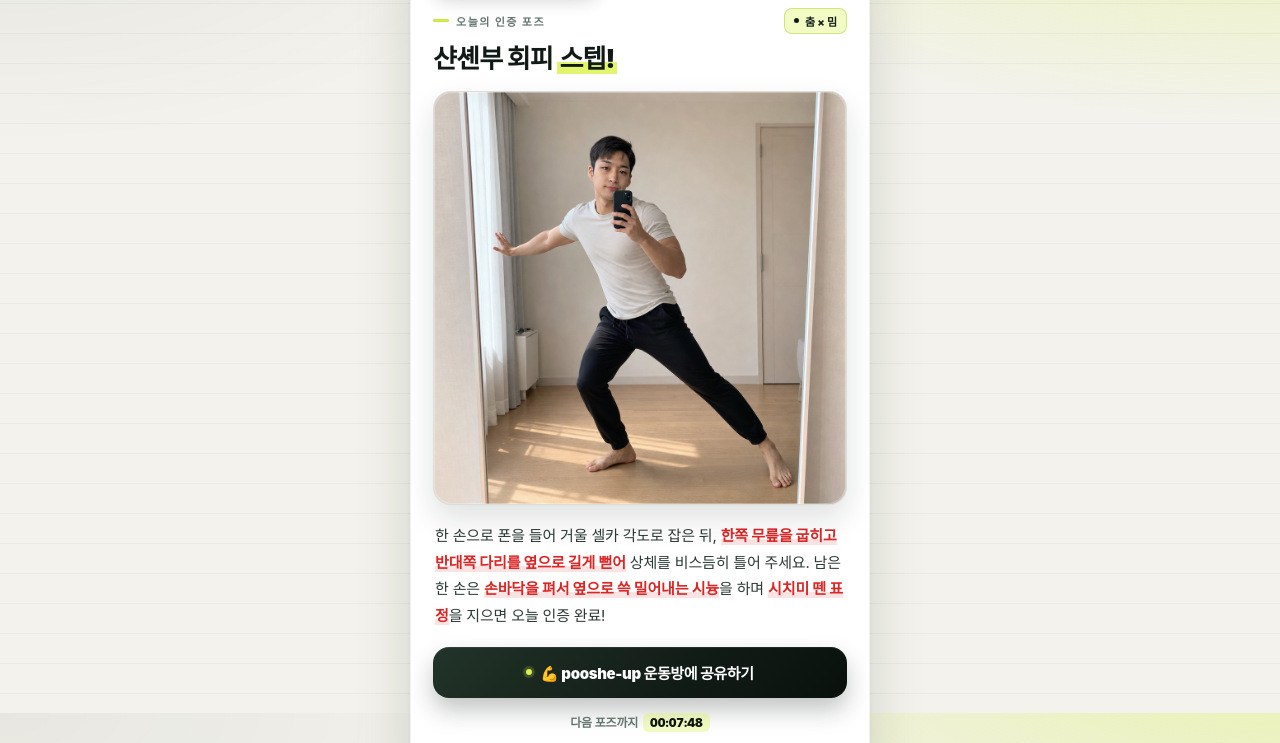
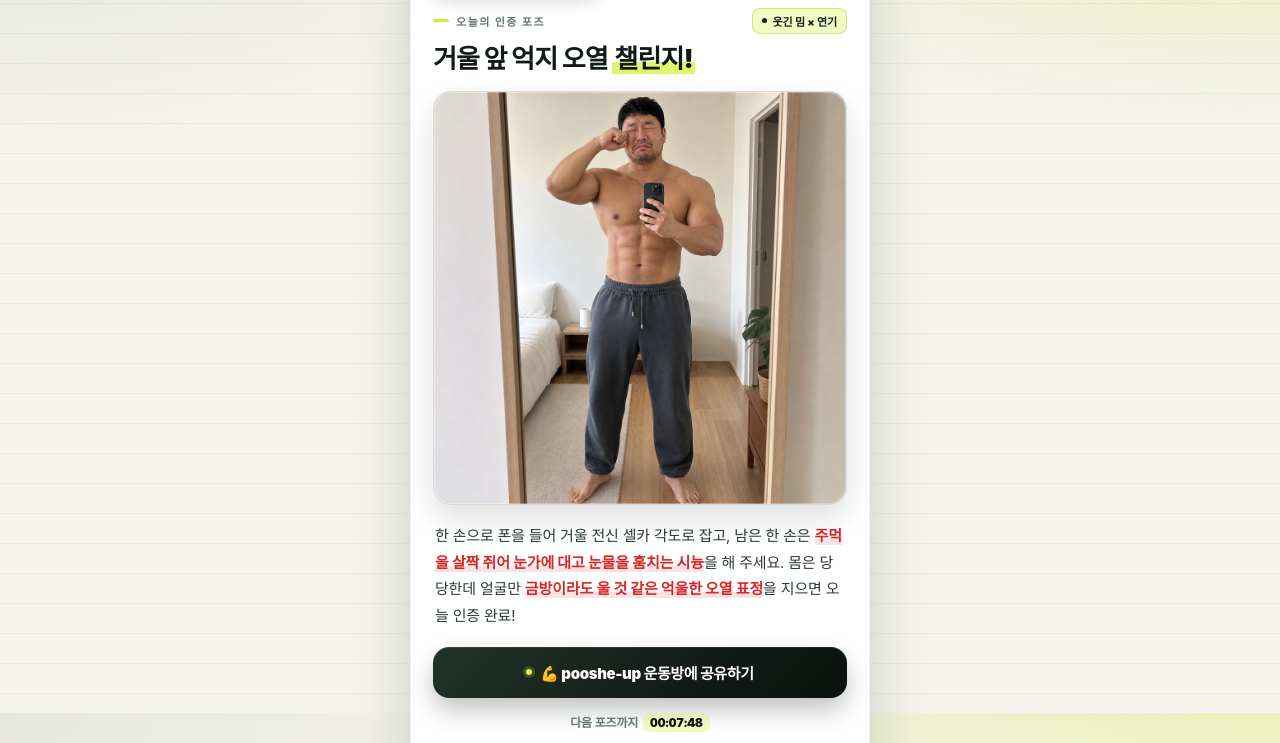
Before and after one commit to yungkuang0420/daily-pose, a plain HTML site: page index.html in a window 1280 px wide. Shown: the part 87-830 px from the top of the page. Drawn offline with Linux system fonts and the light colour scheme.

Commit message:
Update daily pose: 2026-11-29

```diff
--- a/index.html
+++ b/index.html
@@ -1,9 +1,9 @@
 <!DOCTYPE html>
-<html lang="ko" data-pose-date="2026-11-28">
+<html lang="ko" data-pose-date="2026-11-29">
 <head>
 <meta charset="utf-8">
 <meta name="viewport" content="width=device-width, initial-scale=1, viewport-fit=cover">
-<title>pooshe-up (푸쉬업) · 오늘의 인증 포즈 · 2026년 11월 28일</title>
+<title>pooshe-up (푸쉬업) · 오늘의 인증 포즈 · 2026년 11월 29일</title>
 <meta name="theme-color" content="#111b16">
 <meta name="description" content="💪 pooshe-up(푸쉬업) 운동방 오늘의 인증 포즈 — 매일 아침 6시(KST)에 새로운 포즈로 업데이트됩니다.">
 <meta property="og:type" content="website">
@@ -11,13 +11,13 @@
 <meta property="og:title" content="pooshe-up (푸쉬업) · 오늘의 인증 포즈">
 <meta property="og:description" content="💪 pooshe-up(푸쉬업) 운동방의 오늘 인증 포즈를 확인하고 같이 인증해요. 매일 아침 6시(KST) 업데이트.">
 <meta property="og:url" content="https://yungkuang0420.github.io/daily-pose/">
-<meta property="og:image" content="https://yungkuang0420.github.io/daily-pose/poses/2026-11-28.png?v=20261128a">
+<meta property="og:image" content="https://yungkuang0420.github.io/daily-pose/poses/2026-11-29.png?v=20261129a">
 <meta property="og:image:width" content="1000">
 <meta property="og:image:height" content="1000">
 <meta name="twitter:card" content="summary_large_image">
 <meta name="twitter:title" content="pooshe-up (푸쉬업) · 오늘의 인증 포즈">
 <meta name="twitter:description" content="💪 pooshe-up(푸쉬업) 운동방의 오늘 인증 포즈. 매일 아침 6시(KST) 업데이트.">
-<meta name="twitter:image" content="https://yungkuang0420.github.io/daily-pose/poses/2026-11-28.png?v=20261128a">
+<meta name="twitter:image" content="https://yungkuang0420.github.io/daily-pose/poses/2026-11-29.png?v=20261129a">
 <style>
   :root{
     --paper:#f3f2ec;
@@ -242,22 +242,22 @@
     <p class="brand">
       <span class="brand-emoji">💪</span><span>pooshe-up</span><span class="brand-kr">푸쉬업</span>
     </p>
-    <p class="date" id="poseDate">2026년 11월 28일 토요일</p>
+    <p class="date" id="poseDate">2026년 11월 29일 일요일</p>
   </div>
 
   <div class="kicker-row">
     <p class="kicker">오늘의 인증 포즈</p>
-    <span class="badge" id="poseBadge">춤 × 밈</span>
+    <span class="badge" id="poseBadge">웃긴 밈 × 연기</span>
   </div>
-  <h1 id="poseTitle">샨셴부 회피 <em>스텝!</em></h1>
+  <h1 id="poseTitle">거울 앞 억지 오열 <em>챌린지!</em></h1>
 
   <figure class="photo">
-    <img src="poses/2026-11-28.png?v=20261128a" alt="한 손으로 스마트폰을 들어 거울 전신 셀카를 찍으며 한쪽 다리를 옆으로 길게 뻗고 남은 한 손으로 옆으로 빠져나가는 샨셴부 회피 스텝 포즈를 취한 남자" width="1000" height="1000" decoding="async">
+    <img src="poses/2026-11-29.png?v=20261129a" alt="한 손으로 스마트폰을 들어 거울 전신 셀카를 찍으며 상의를 탈의한 채 남은 한 손 주먹을 눈가에 대고 억울하게 우는 표정을 짓는 덩치 큰 근육질 남자" width="1000" height="1000" decoding="async">
   </figure>
 
   <p class="desc" id="poseDesc">
-    한 손으로 폰을 들어 거울 셀카 각도로 잡은 뒤, <strong class="pose-point">한쪽 무릎을 굽히고 반대쪽 다리를 옆으로 길게 뻗어</strong> 상체를 비스듬히 틀어 주세요.
-    남은 한 손은 <strong class="pose-point">손바닥을 펴서 옆으로 쓱 밀어내는 시늉</strong>을 하며 <strong class="pose-point">시치미 뗀 표정</strong>을 지으면 오늘 인증 완료!
+    한 손으로 폰을 들어 거울 전신 셀카 각도로 잡고, 남은 한 손은 <strong class="pose-point">주먹을 살짝 쥐어 눈가에 대고 눈물을 훔치는 시늉</strong>을 해 주세요.
+    몸은 당당한데 얼굴만 <strong class="pose-point">금방이라도 울 것 같은 억울한 오열 표정</strong>을 지으면 오늘 인증 완료!
   </p>
 
   <button class="share" type="button" id="shareBtn">💪 pooshe-up 운동방에 공유하기</button>
--- a/poses-history.json
+++ b/poses-history.json
@@ -36,6 +36,17 @@
       "image_v": "20261128a",
       "alt": "한 손으로 스마트폰을 들어 거울 전신 셀카를 찍으며 한쪽 다리를 옆으로 길게 뻗고 남은 한 손으로 옆으로 빠져나가는 샨셴부 회피 스텝 포즈를 취한 남자",
       "prompt": "실사 사진(거울 전신 셀카, 훈훈한 새 느낌 30%). 베이스: attachments/2026-11-27/IMG_0298-74cfa326d62849378a49ce7711c24134.jpg 를 --edit."
+    },
+    {
+      "date": "2026-11-29",
+      "weekday": "일",
+      "category": "웃긴 밈 × 연기",
+      "title": "거울 앞 억지 오열 챌린지!",
+      "description": "한 손으로 폰을 들어 거울 전신 셀카 각도로 잡고, 남은 한 손은 <strong class=\"pose-point\">주먹을 살짝 쥐어 눈가에 대고 눈물을 훔치는 시늉</strong>을 해 주세요. 몸은 당당한데 얼굴만 <strong class=\"pose-point\">금방이라도 울 것 같은 억울한 오열 표정</strong>을 지으면 오늘 인증 완료!",
+      "image": "poses/2026-11-29.png",
+      "image_v": "20261129a",
+      "alt": "한 손으로 스마트폰을 들어 거울 전신 셀카를 찍으며 상의를 탈의한 채 남은 한 손 주먹을 눈가에 대고 억울하게 우는 표정을 짓는 덩치 큰 근육질 남자",
+      "prompt": "실사 사진(거울 전신 셀카, 상탈, 기존 느낌 70%). 베이스: attachments/2026-11-26/IMG_0294-d3ce8c1181d348dc9d95ca6e6c82c917.jpg 를 --edit. 'Turn this into a realistic mirror selfie photograph of the same person: a big, broad-shouldered, heavily built muscular Korean man in his thirties with short cropped black hair and light stubble, shirtless showing broad muscular chest, shoulders and solid abs, wearing comfortable dark gray athletic training sweatpants. He takes a full-body mirror selfie in a bright, minimal home room, holding a smartphone in one hand at chest height with the screen visible in the reflection. With his other free hand loosely clenched near one eye as if wiping away tears, he makes a comedic exaggerated fake-crying expression with furrowed eyebrows and a pouting downturned mouth while standing tall. Natural skin texture, candid realistic smartphone photo quality, soft warm indoor morning light. Square 1:1 composition: full body from the top of the head to the bare feet fits inside the square frame with a small margin above and below, subject centered, no text, no watermark, no logos'"
     }
   ]
 }
```
Also changed, not shown: poses/2026-11-29.png (added), 1 other file.
